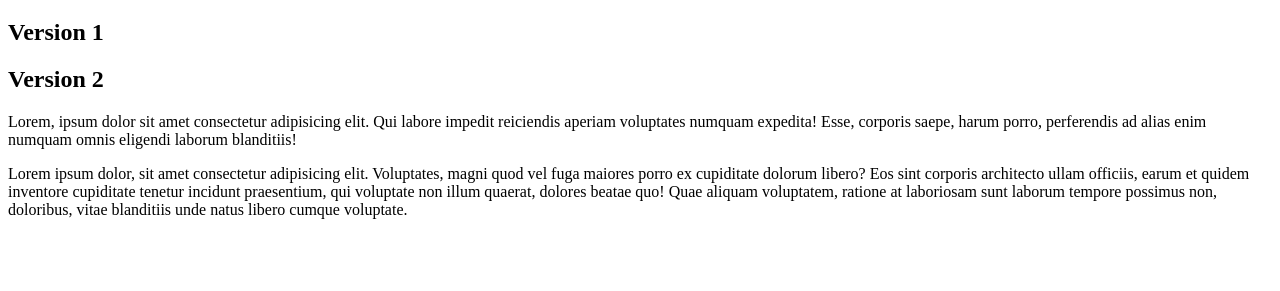
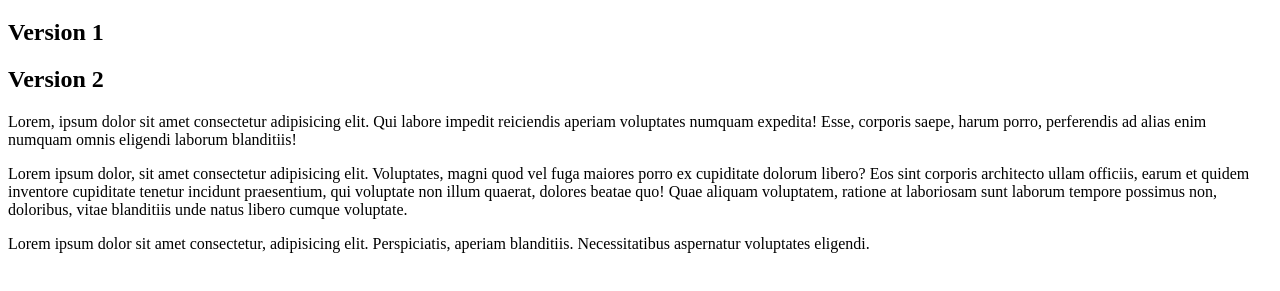
Before and after one commit to tenilo/mon_site_web, a plain HTML site: page index.html in a window 1280 px wide. Shown: the part 61-352 px from the top of the page. Drawn offline with Linux system fonts and the light colour scheme.

Commit message:
ajout du banner

```diff
--- a/index.html
+++ b/index.html
@@ -21,5 +21,8 @@
      quaerat, dolores beatae quo! Quae aliquam voluptatem, ratione at laboriosam sunt laborum tempore
      possimus non, doloribus, vitae blanditiis unde natus libero cumque voluptate.</p>
 
+     <p id="top-banner">Lorem ipsum dolor sit amet consectetur, adipisicing elit. Perspiciatis, aperiam
+    blanditiis. Necessitatibus aspernatur voluptates eligendi.</p>
+
 </body>
 </html>
```
